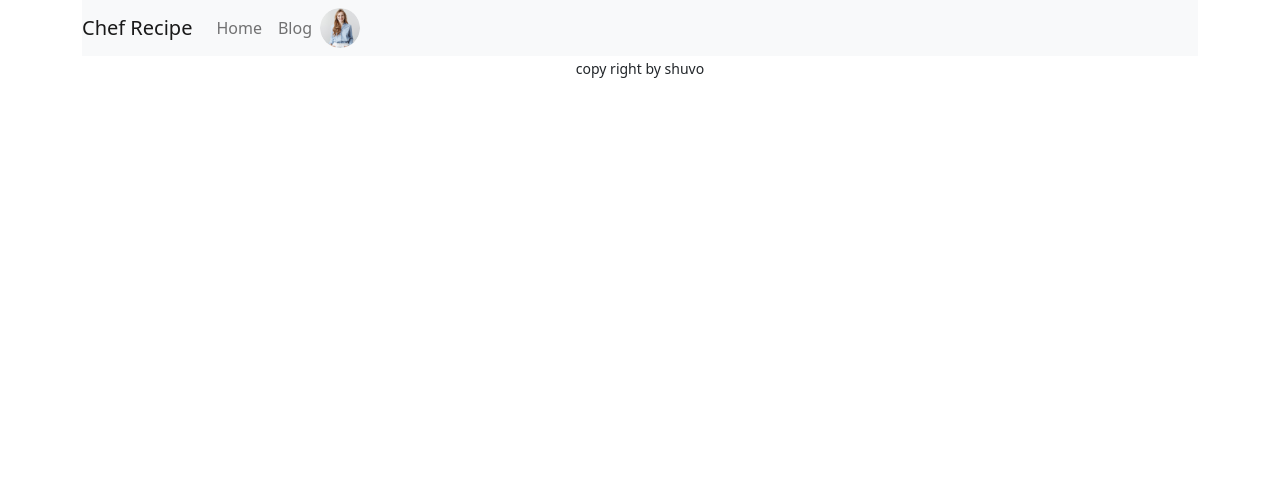
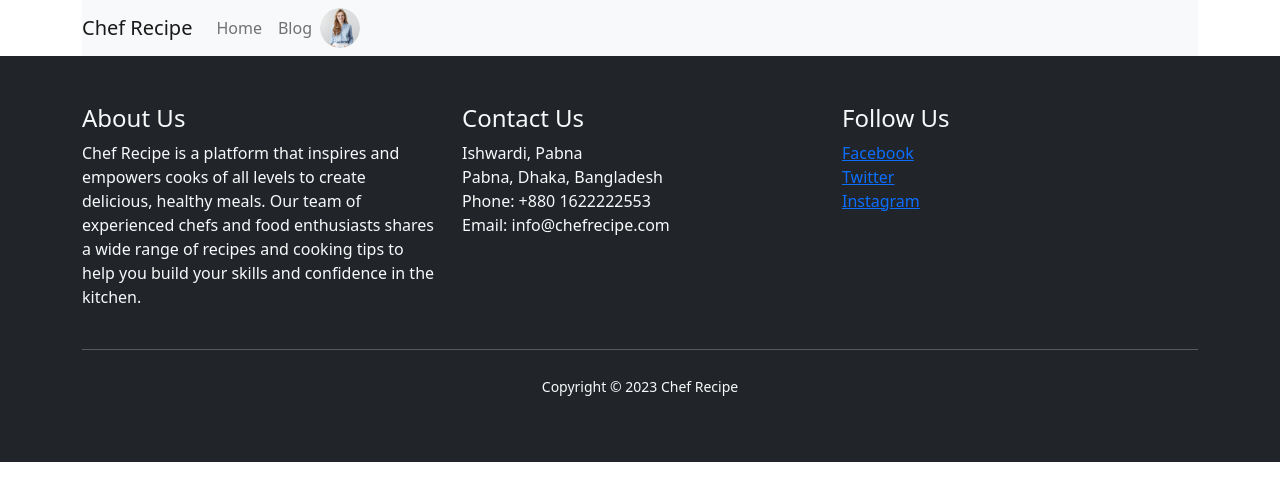
Before and after one commit to shuvo9620/chef-recipe-client, a React (Vite) app: page / in a window 1280 px wide. Shown: the top 500 px of the page. Built offline with nearby package versions, Linux system fonts and the light colour scheme.

Commit message:
footer section added

```diff
--- a/src/pages/Shared/Footer/Footer.jsx
+++ b/src/pages/Shared/Footer/Footer.jsx
@@ -1,10 +1,36 @@
 import React from 'react';
+import { Container, Row, Col } from 'react-bootstrap';
 
 const Footer = () => {
     return (
-        <div>
-            <p className='text-center'><small>copy right by shuvo</small></p>
-        </div>
+        <footer className="bg-dark text-light py-5">
+            <Container>
+                <Row>
+                    <Col md={4}>
+                        <h4>About Us</h4>
+                        <p>Chef Recipe is a platform that inspires and empowers cooks of all levels to create delicious, healthy meals. Our team of experienced chefs and food enthusiasts shares a wide range of recipes and cooking tips to help you build your skills and confidence in the kitchen.</p>
+                    </Col>
+                    <Col md={4}>
+                        <h4>Contact Us</h4>
+                        <p>Ishwardi, Pabna<br />Pabna, Dhaka, Bangladesh<br />Phone: +880 1622222553<br />Email: info@chefrecipe.com</p>
+                    </Col>
+                    <Col md={4}>
+                        <h4>Follow Us</h4>
+                        <ul className="list-unstyled">
+                            <li><a href="#">Facebook</a></li>
+                            <li><a href="#">Twitter</a></li>
+                            <li><a href="#">Instagram</a></li>
+                        </ul>
+                    </Col>
+                </Row>
+                <hr className="my-4" />
+                <Row>
+                    <Col md={12}>
+                        <p className="text-center"><small>Copyright &copy; 2023 Chef Recipe</small></p>
+                    </Col>
+                </Row>
+            </Container>
+        </footer>
     );
 };
 
--- a/src/pages/Shared/Header/Header.jsx
+++ b/src/pages/Shared/Header/Header.jsx
@@ -1,5 +1,5 @@
 import React from 'react';
-import { Navbar, Nav, NavDropdown, Button, Image, Container } from 'react-bootstrap';
+import { Navbar, Nav, Button, Image, Container } from 'react-bootstrap';
 import profile_img from '../../../assets/images/profile.png'
 
 const Header = () => {
```
